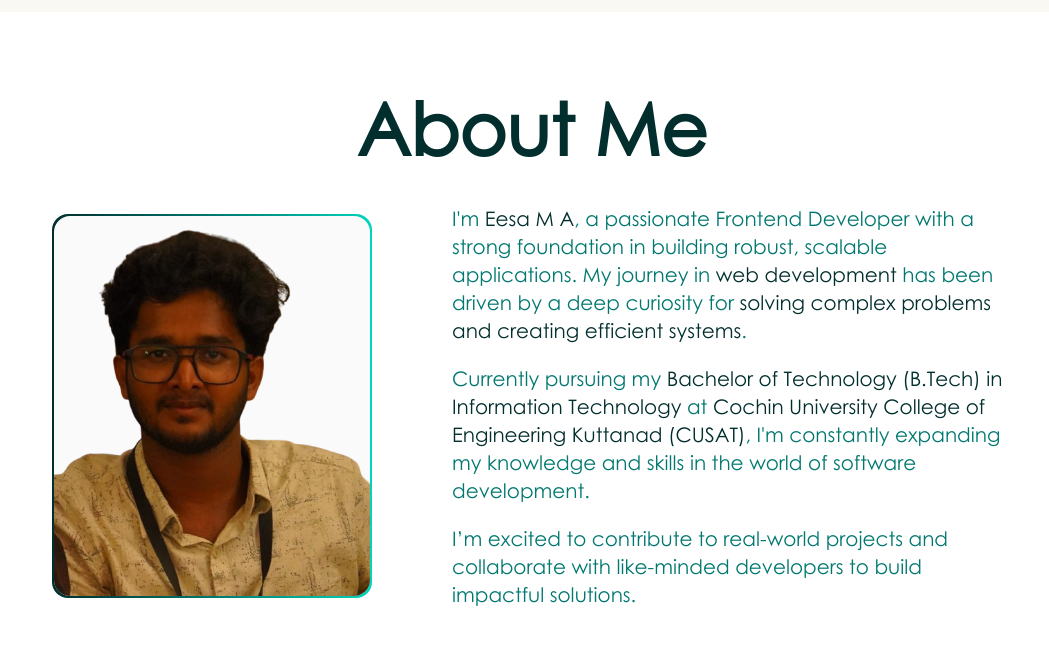
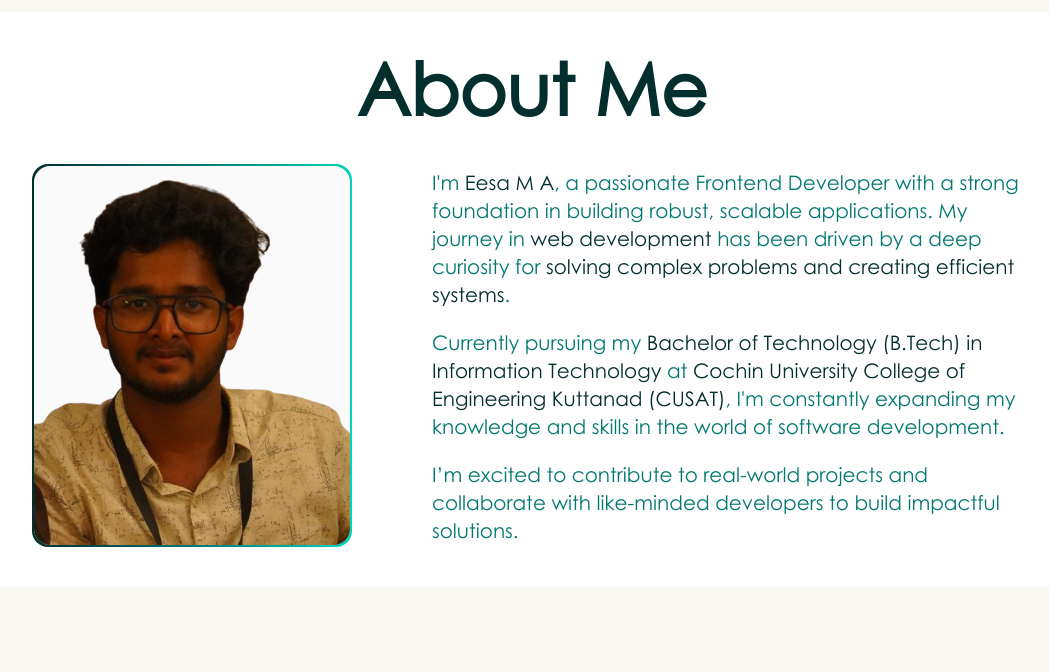
Before and after one commit to eesa-ma/my-portfolio, a React (Vite) app: page / in a window 1280 px wide. Shown: the part 768-1440 px from the top of the page, without its empty margins (108-1157 px from the left). Built offline with nearby package versions, Linux system fonts and the light colour scheme.

Commit message:
minor changes

```diff
--- a/src/components/About.jsx
+++ b/src/components/About.jsx
@@ -3,7 +3,7 @@ import eesaPhoto from '../assets/eesa_.png';
 function About() {
     return (
         <>
-            <div className="p-20 space-y-10 century-gothic-font">
+            <div className="p-10 space-y-10 century-gothic-font">
                 <h1 className="text-center text-teal-950 text-5xl md:text-7xl font-bold">About Me</h1>
                 <div className="flex flex-col md:flex-row items-center justify-center gap-10 md:gap-20 lg:text-xl">
 
```
